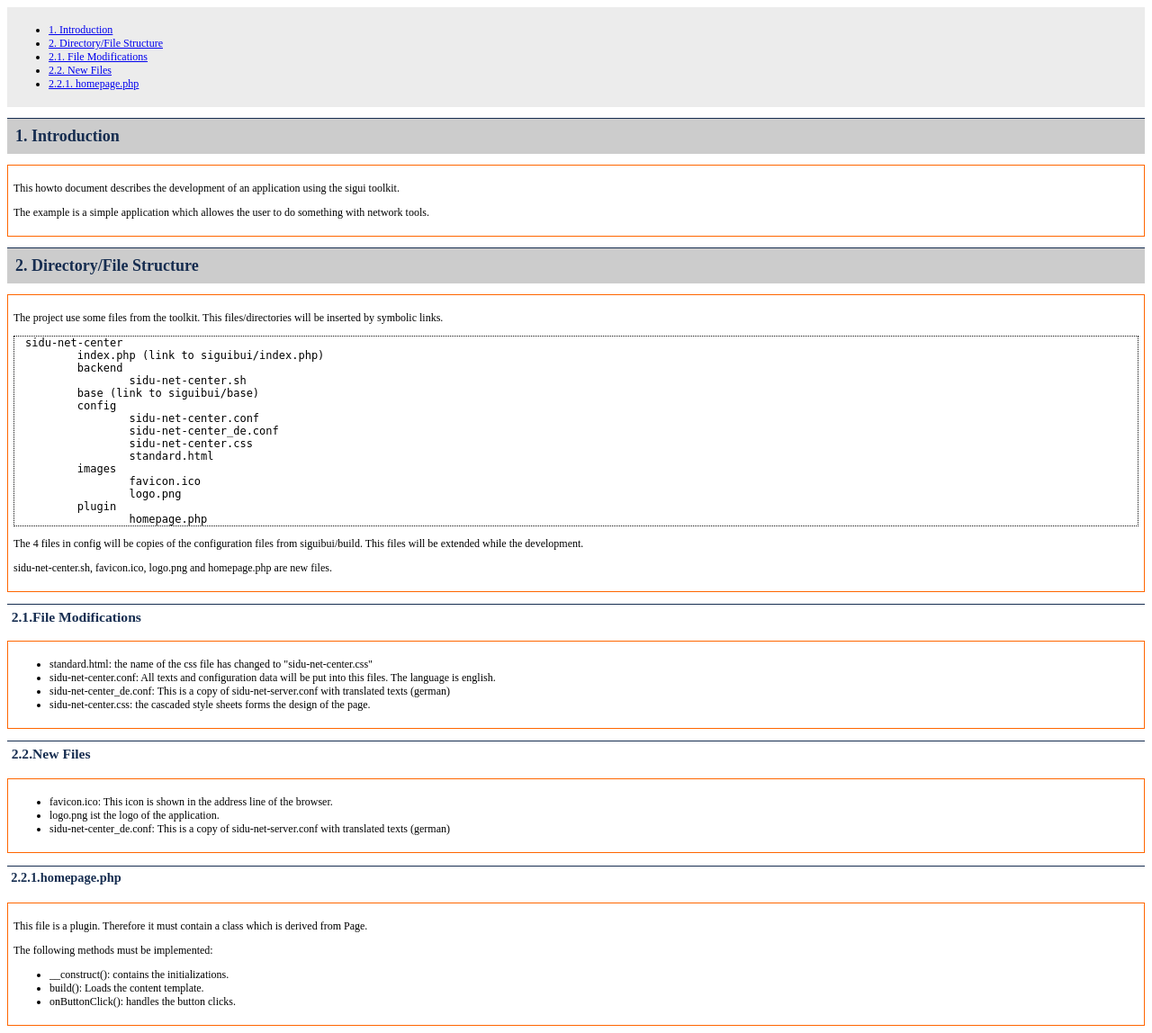
After one commit to siduction-attic/siguibui, a PHP site: page /doc/example-project.html in a window 1280 px wide. The commit adds this page. Shown: the whole page at 90% size. Run offline with PHP 8.4, Linux system fonts and the light colour scheme.

Commit message:
Fix: html title, toolkit docu
* Fix: The title of the html page.
* Docu: Describes the toolkit
* Shellserver: Removing test data from config

```diff
--- /dev/null
+++ b/doc/example-project.html
@@ -0,0 +1,84 @@
+<?xml version="1.0" encoding="UTF-8" ?>
+<!DOCTYPE html PUBLIC "-//W3C//DTD XHTML 1.0 Strict//EN" "http://www.w3.org/TR/xhtml1/DTD/xhtml1-strict.dtd">
+<html xmlns="http://www.w3.org/1999/xhtml">
+<head>
+<meta http-equiv="Content-Type" content="text/html; charset=UTF-8">
+<link rel="stylesheet" type="text/css" href="doc.css">
+<title>How to Make a Project with <strong>siguibui</strong></title>
+</head>
+<body>
+
+<!---===TOC===-->
+<div class="toc">
+<ul>
+<li> <a href="#C1_">1. Introduction</a></li>
+<li> <a href="#C2_">2. Directory/File Structure</a></li>
+<li> <a href="#C2_1_">2.1. File Modifications</a></li>
+<li> <a href="#C2_2_">2.2. New Files</a></li>
+<li> <a href="#C2_2_1_">2.2.1. homepage.php</a></li>
+</ul>
+</div>
+<!---===TOC===-->
+<h1><a name="C1_">1.</a> Introduction</h1>
+<div class="textblock">
+<p>This howto document describes the development of an application using the sigui toolkit.</p>
+<p>The example is a simple application which allowes the user to do something with network tools.</p>
+</div>
+
+<h1><a name="C2_">2.</a> Directory/File Structure</h1>
+<div class="textblock">
+<p>The project use some files from the toolkit.
+This files/directories will be inserted by symbolic links.</p>
+<pre>
+sidu-net-center
+	index.php (link to siguibui/index.php)
+	backend
+		sidu-net-center.sh
+	base (link to siguibui/base)
+	config
+		sidu-net-center.conf
+		sidu-net-center_de.conf
+		sidu-net-center.css
+		standard.html
+	images
+		favicon.ico
+		logo.png
+	plugin
+		homepage.php
+</pre>
+<p>
+The 4 files in config will be copies of the configuration files from siguibui/build.
+This files will be extended while the development.
+</p>
+<p>sidu-net-center.sh, favicon.ico, logo.png and homepage.php are new files.</p>
+</div>
+<h2><a name="C2_1_">2.1.</a>File Modifications</h2>
+<div class="textblock">
+<ul>
+<li>standard.html: the name of the css file has changed to "sidu-net-center.css"</li>
+<li>sidu-net-center.conf: All texts and configuration data will be put into this files. The language is english.</li>
+<li>sidu-net-center_de.conf: This is a copy of sidu-net-server.conf with translated texts (german)</li>
+<li>sidu-net-center.css: the cascaded style sheets forms the design of the page.</li>
+</ul>
+</div>
+<h2><a name="C2_2_">2.2.</a>New Files</h2>
+<div class="textblock">
+<ul>
+<li>favicon.ico: This icon is shown in the address line of the browser.</li>
+<li>logo.png ist the logo of the application.</li>
+<li>sidu-net-center_de.conf: This is a copy of sidu-net-server.conf with translated texts (german)</li>
+</ul>
+</div>
+<h3><a name="C2_2_1_">2.2.1.</a>homepage.php</h3>
+<div class="textblock">
+<p>This file is a plugin. Therefore it must contain a class which is derived from Page.</p>
+<p>The following methods must be implemented:</p>
+<ul>
+<li>__construct(): contains the initializations.</li>
+<li>build(): Loads the content template.</li>
+<li>onButtonClick(): handles the button clicks.</li>
+</ul>
+</div>
+
+</body>
+</html>
--- a/index.php
+++ b/index.php
@@ -87,6 +87,8 @@ function replaceInTemplate(&$session, $pagename, $pageText){
 	$pageText = str_replace('###BUTTON_NEXT###', $button, $pageText);
 	$msg = $session->getMessage();
 	$pageText = str_replace("###INFO###", $msg, $pageText);
+	$value = $session->configuration->getValue('.TXT_TITLE');
+	$pageText = str_replace('###TXT_TITLE###', $value, $pageText);
 	return $pageText;
 }
 /** Replaces the markers in the page template.
```
Also changed, not shown: doc/toolkit.html (+42 -42 lines), 2 other files.
